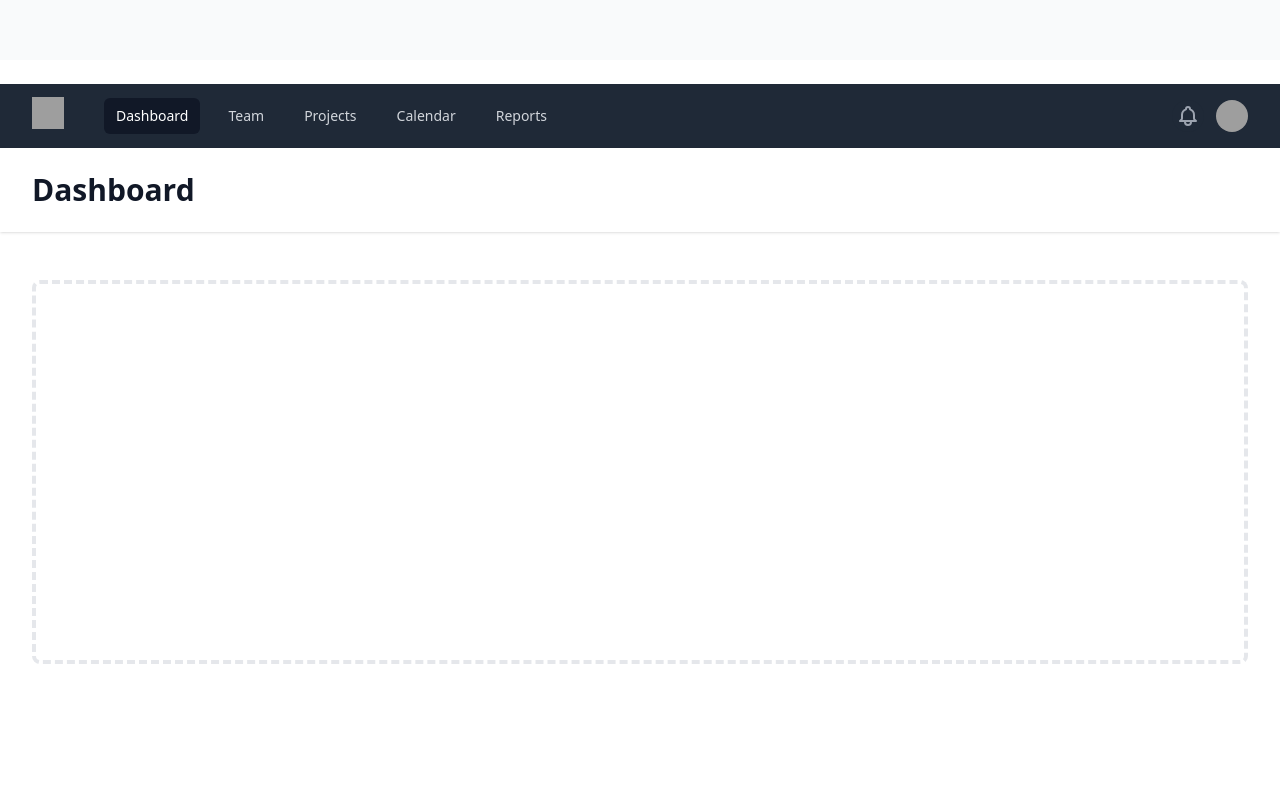
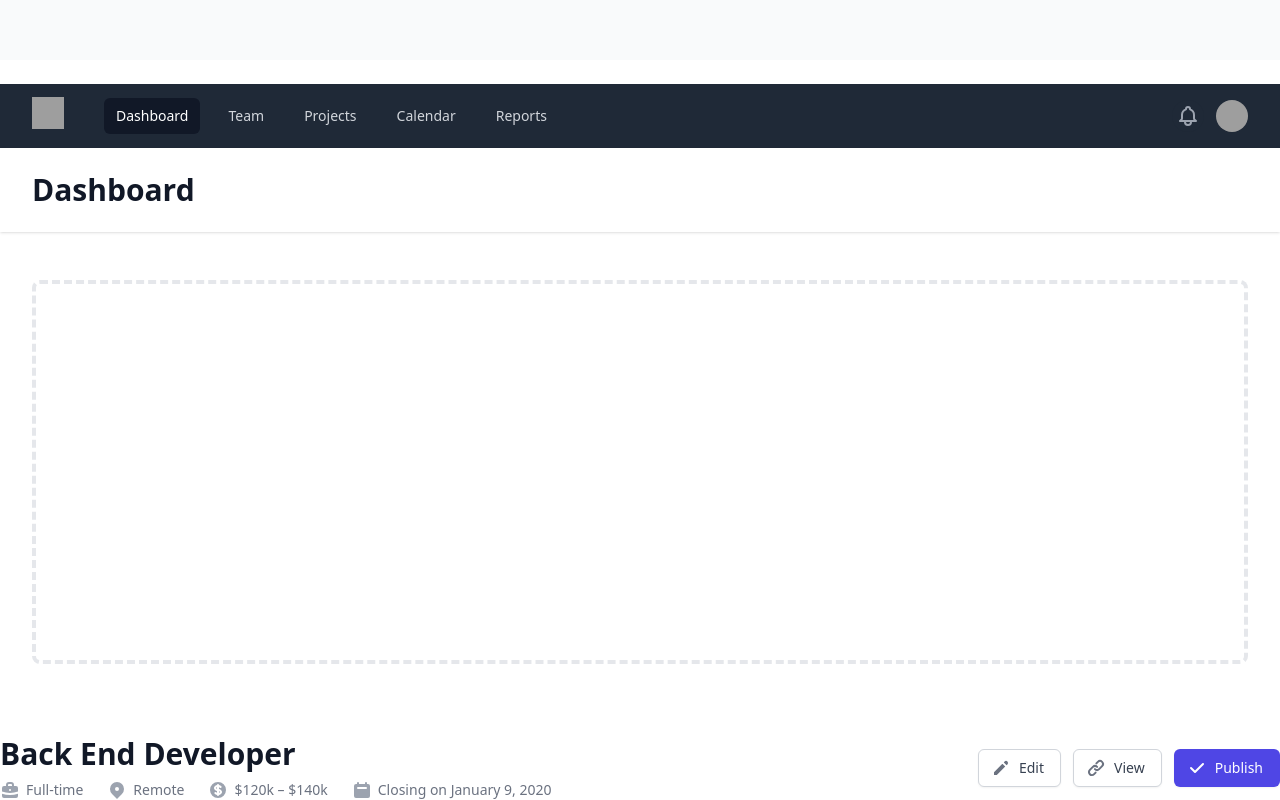
Before and after one commit to silvaizequias/nextjs-tailwind, a Next.js app: page / in a window 1280 px wide. Shown: the part 1550-2350 px from the top of the page. Before the commit the page ends 2262 px from the top, so only its background shows below. Built offline with nearby package versions, Linux system fonts and the light colour scheme; grey boxes are pictures that could not be loaded.

Commit message:
PageHeading

```diff
--- /dev/null
+++ b/src/components/Elements/PageHeading.tsx
@@ -0,0 +1,146 @@
+/* This example requires Tailwind CSS v2.0+ */
+import { Fragment } from "react";
+import {
+  BriefcaseIcon,
+  CalendarIcon,
+  CheckIcon,
+  ChevronDownIcon,
+  CurrencyDollarIcon,
+  LinkIcon,
+  LocationMarkerIcon,
+  PencilIcon,
+} from "@heroicons/react/solid";
+import { Menu, Transition } from "@headlessui/react";
+
+function classNames(...classes: string[]) {
+  return classes.filter(Boolean).join(" ");
+}
+
+export default function PageHeading() {
+  return (
+    <div className="lg:flex lg:items-center lg:justify-between">
+      <div className="flex-1 min-w-0">
+        <h2 className="text-2xl font-bold leading-7 text-gray-900 sm:text-3xl sm:truncate">
+          Back End Developer
+        </h2>
+        <div className="mt-1 flex flex-col sm:flex-row sm:flex-wrap sm:mt-0 sm:space-x-6">
+          <div className="mt-2 flex items-center text-sm text-gray-500">
+            <BriefcaseIcon
+              className="flex-shrink-0 mr-1.5 h-5 w-5 text-gray-400"
+              aria-hidden="true"
+            />
+            Full-time
+          </div>
+          <div className="mt-2 flex items-center text-sm text-gray-500">
+            <LocationMarkerIcon
+              className="flex-shrink-0 mr-1.5 h-5 w-5 text-gray-400"
+              aria-hidden="true"
+            />
+            Remote
+          </div>
+          <div className="mt-2 flex items-center text-sm text-gray-500">
+            <CurrencyDollarIcon
+              className="flex-shrink-0 mr-1.5 h-5 w-5 text-gray-400"
+              aria-hidden="true"
+            />
+            $120k &ndash; $140k
+          </div>
+          <div className="mt-2 flex items-center text-sm text-gray-500">
+            <CalendarIcon
+              className="flex-shrink-0 mr-1.5 h-5 w-5 text-gray-400"
+              aria-hidden="true"
+            />
+            Closing on January 9, 2020
+          </div>
+        </div>
+      </div>
+      <div className="mt-5 flex lg:mt-0 lg:ml-4">
+        <span className="hidden sm:block">
+          <button
+            type="button"
+            className="inline-flex items-center px-4 py-2 border border-gray-300 rounded-md shadow-sm text-sm font-medium text-gray-700 bg-white hover:bg-gray-50 focus:outline-none focus:ring-2 focus:ring-offset-2 focus:ring-indigo-500"
+          >
+            <PencilIcon
+              className="-ml-1 mr-2 h-5 w-5 text-gray-500"
+              aria-hidden="true"
+            />
+            Edit
+          </button>
+        </span>
+
+        <span className="hidden sm:block ml-3">
+          <button
+            type="button"
+            className="inline-flex items-center px-4 py-2 border border-gray-300 rounded-md shadow-sm text-sm font-medium text-gray-700 bg-white hover:bg-gray-50 focus:outline-none focus:ring-2 focus:ring-offset-2 focus:ring-indigo-500"
+          >
+            <LinkIcon
+              className="-ml-1 mr-2 h-5 w-5 text-gray-500"
+              aria-hidden="true"
+            />
+            View
+          </button>
+        </span>
+
+        <span className="sm:ml-3">
+          <button
+            type="button"
+            className="inline-flex items-center px-4 py-2 border border-transparent rounded-md shadow-sm text-sm font-medium text-white bg-indigo-600 hover:bg-indigo-700 focus:outline-none focus:ring-2 focus:ring-offset-2 focus:ring-indigo-500"
+          >
+            <CheckIcon className="-ml-1 mr-2 h-5 w-5" aria-hidden="true" />
+            Publish
+          </button>
+        </span>
+
+        {/* Dropdown */}
+        <Menu as="span" className="ml-3 relative sm:hidden">
+          <Menu.Button className="inline-flex items-center px-4 py-2 border border-gray-300 rounded-md shadow-sm text-sm font-medium text-gray-700 bg-white hover:bg-gray-50 focus:outline-none focus:ring-2 focus:ring-offset-2 focus:ring-indigo-500">
+            More
+            <ChevronDownIcon
+              className="-mr-1 ml-2 h-5 w-5 text-gray-500"
+              aria-hidden="true"
+            />
+          </Menu.Button>
+
+          <Transition
+            as={Fragment}
+            enter="transition ease-out duration-200"
+            enterFrom="transform opacity-0 scale-95"
+            enterTo="transform opacity-100 scale-100"
+            leave="transition ease-in duration-75"
+            leaveFrom="transform opacity-100 scale-100"
+            leaveTo="transform opacity-0 scale-95"
+          >
+            <Menu.Items className="origin-top-right absolute right-0 mt-2 -mr-1 w-48 rounded-md shadow-lg py-1 bg-white ring-1 ring-black ring-opacity-5 focus:outline-none">
+              <Menu.Item>
+                {({ active }) => (
+                  <a
+                    href="#"
+                    className={classNames(
+                      active ? "bg-gray-100" : "",
+                      "block px-4 py-2 text-sm text-gray-700"
+                    )}
+                  >
+                    Edit
+                  </a>
+                )}
+              </Menu.Item>
+              <Menu.Item>
+                {({ active }) => (
+                  <a
+                    href="#"
+                    className={classNames(
+                      active ? "bg-gray-100" : "",
+                      "block px-4 py-2 text-sm text-gray-700"
+                    )}
+                  >
+                    View
+                  </a>
+                )}
+              </Menu.Item>
+            </Menu.Items>
+          </Transition>
+        </Menu>
+      </div>
+    </div>
+  );
+}
--- a/src/pages/index.tsx
+++ b/src/pages/index.tsx
@@ -6,6 +6,7 @@ import HeroSection from '../components/Elements/HeroSection';
 import FeatureSection from '../components/Elements/FeatureSection';
 import CtaSection from '../components/Elements/CtaSection';
 import StackedLayout from '../components/Elements/StackedLayout';
+import PageHeading from '../components/Elements/PageHeading';
 
 const Home: NextPage = () => {
   return (
@@ -26,6 +27,8 @@ const Home: NextPage = () => {
       <CtaSection />
       <br />
       <StackedLayout />
+      <br />
+      <PageHeading />
     </>
   );
 }
```
